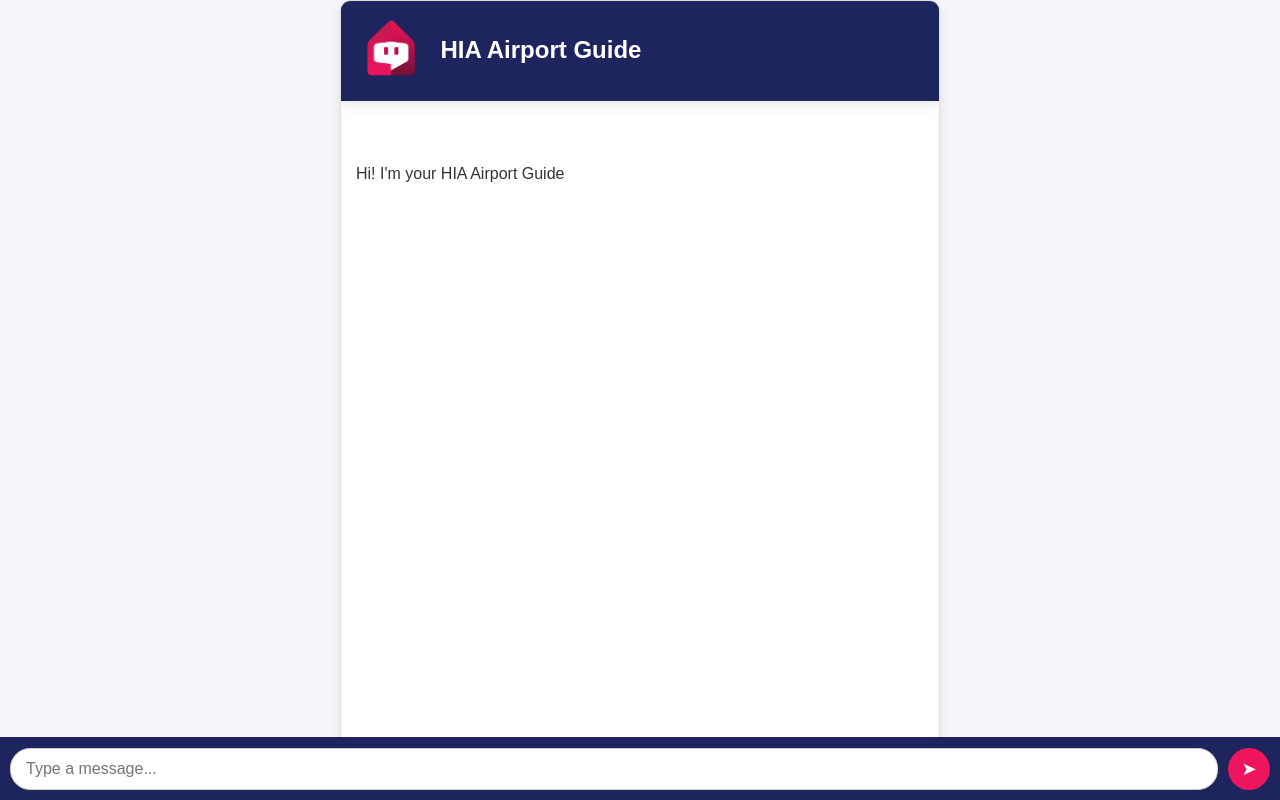
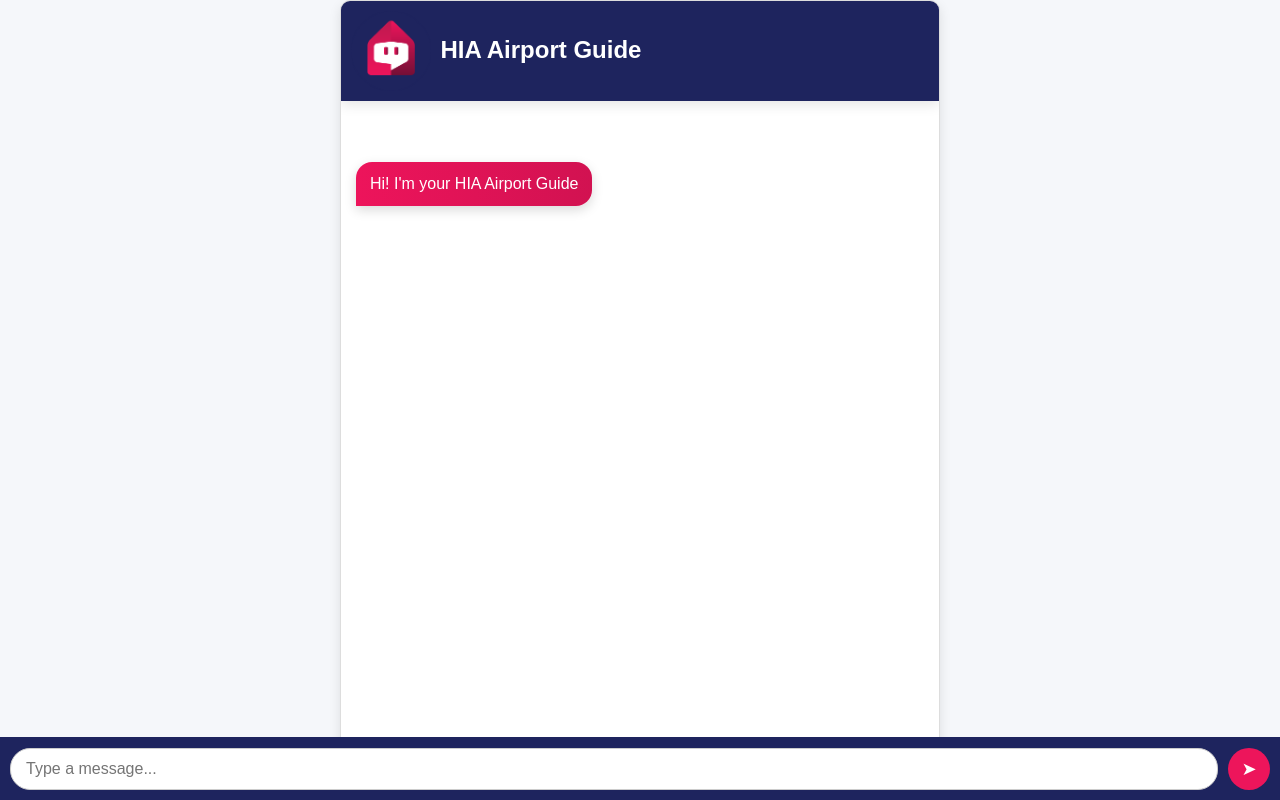
Before and after one commit to NoofAbu/hackathonchatbot, a Flask app: page / in a window 1280 px wide. Run offline with Flask 3, Linux system fonts and the light colour scheme; parts of the project's set-up code (start-up, migrations or seed data) failed here and were passed over; some libraries are stand-ins or nearby versions.

Commit message:
Update index.html

```diff
--- a/templates/index.html
+++ b/templates/index.html
@@ -167,7 +167,7 @@
       <h1>HIA Airport Guide</h1>
     </div>
     <div id="chatbox">
-      <div class="botText"><div>Hi! I'm your HIA Airport Guide</div></div>
+      <div class="botText"><div class="botTextContent">Hi! I'm your HIA Airport Guide</div></div>
     </div>
 
     <div class="input-area">
```
